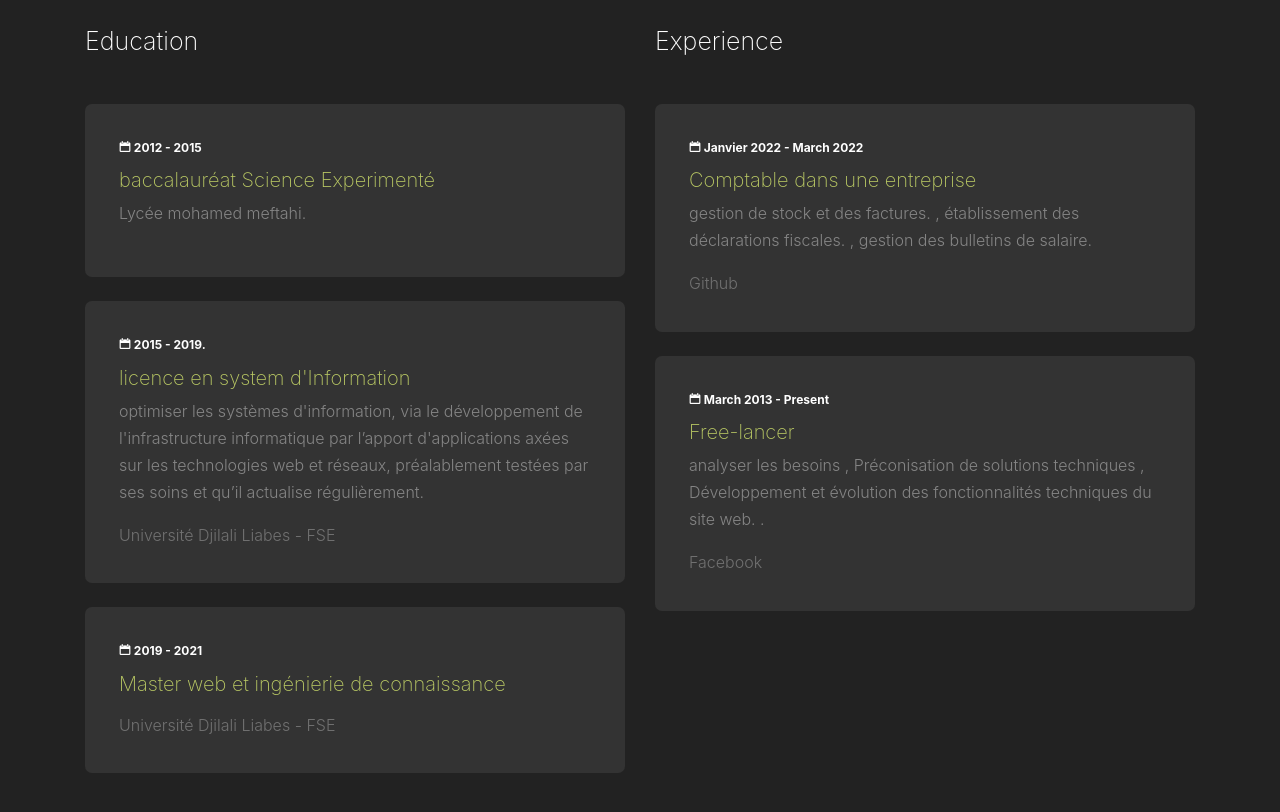
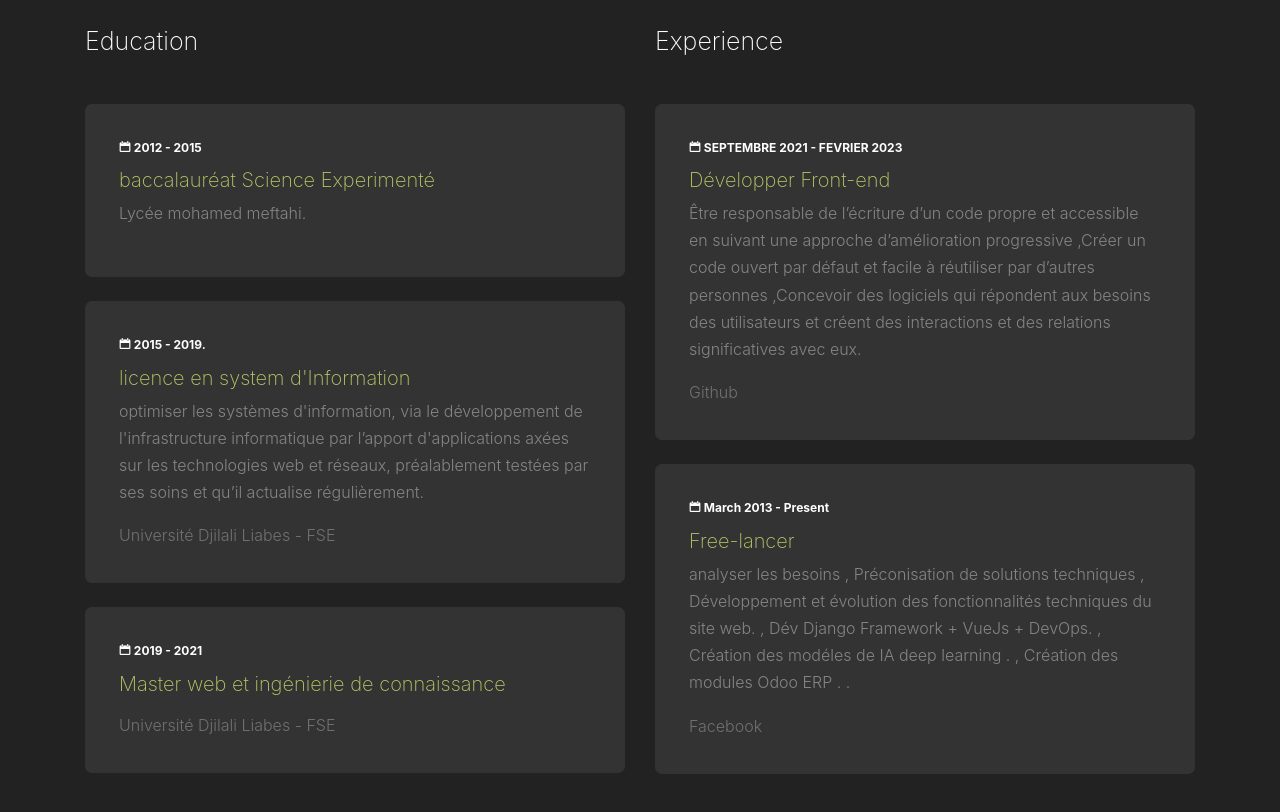
Before and after one commit to majidBOUZAR/majidBOUZAR.github.io, a plain HTML site: page index.html in a window 1280 px wide. Shown: the part 1980-2792 px from the top of the page. Drawn offline with nearby package versions, Linux system fonts and the light colour scheme; files whose address does not match are found by name.

Commit message:
Update index.html

```diff
--- a/index.html
+++ b/index.html
@@ -231,11 +231,11 @@
 					<h2 class="mb-5">Experience</h2>
 
 					<div class="resume-item mb-4">
-						<span class="date"><span class="icon-calendar"></span> Janvier 2022 - March 2022</span>
-						<h3>Comptable dans une entreprise</h3>
-						<p> gestion de stock et des factures.
-						   , établissement des déclarations fiscales.
-						   , gestion des bulletins de salaire.
+						<span class="date"><span class="icon-calendar"></span> SEPTEMBRE 2021 - FEVRIER 2023</span>
+						<h3>Développer Front-end</h3>
+						<p> Être responsable de l’écriture d’un code propre et accessible en suivant une approche d’amélioration progressive
+                                                   ,Créer un code ouvert par défaut et facile à réutiliser par d’autres personnes
+                                                   ,Concevoir des logiciels qui répondent aux besoins des utilisateurs et créent des interactions et des relations significatives avec eux.
 							</p>
 						<span class="school">Github</span>
 					</div>
@@ -246,6 +246,10 @@
 						<p>analyser les besoins
 						,	Préconisation de solutions techniques
 						,	Développement et évolution des fonctionnalités techniques du site web.
+						,	Dév Django Framework + VueJs + DevOps.
+						,	Création des modéles de IA deep learning .
+						,	Création des modules Odoo ERP .
+
 							.</p>
 						<span class="school">Facebook</span>
 					</div>
```
